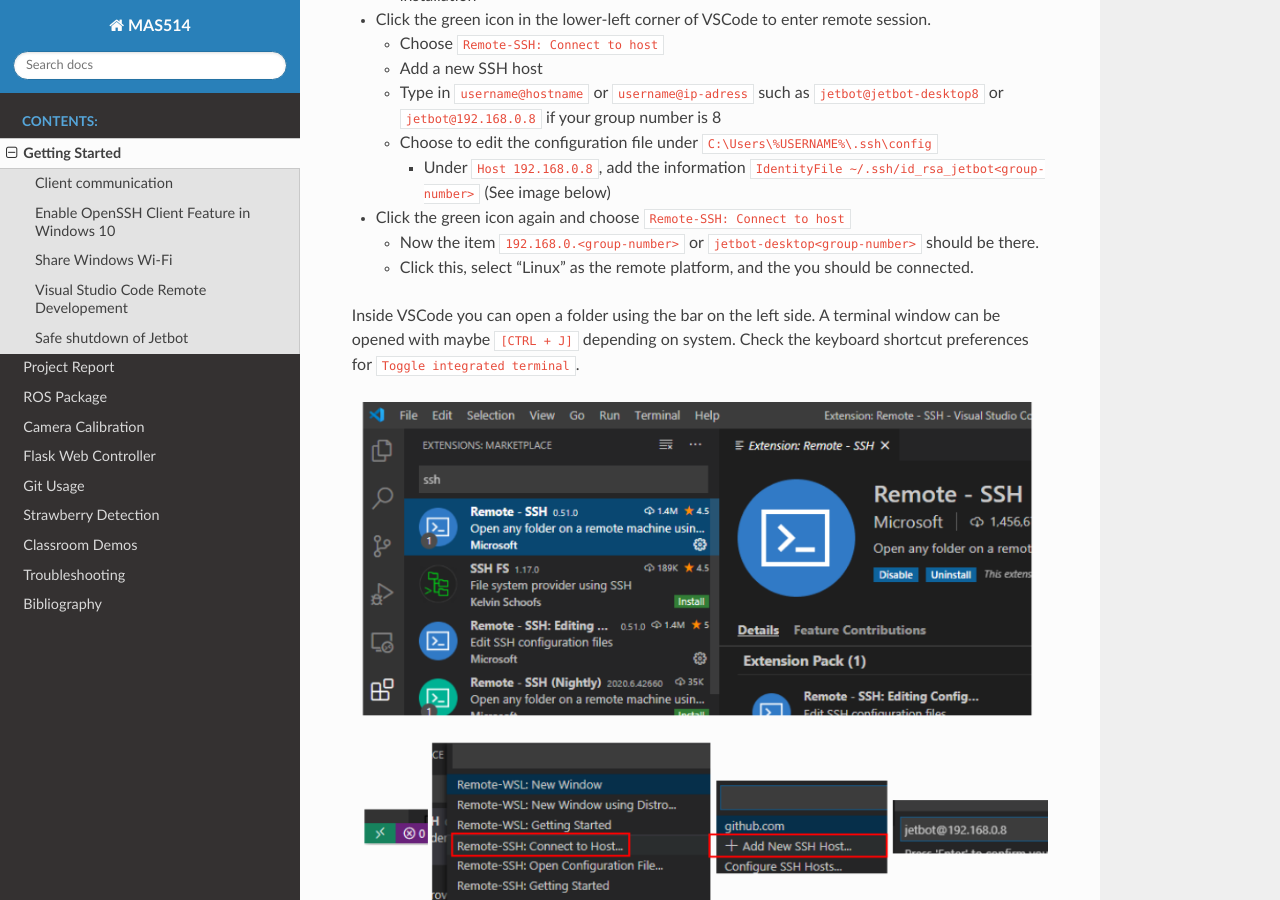
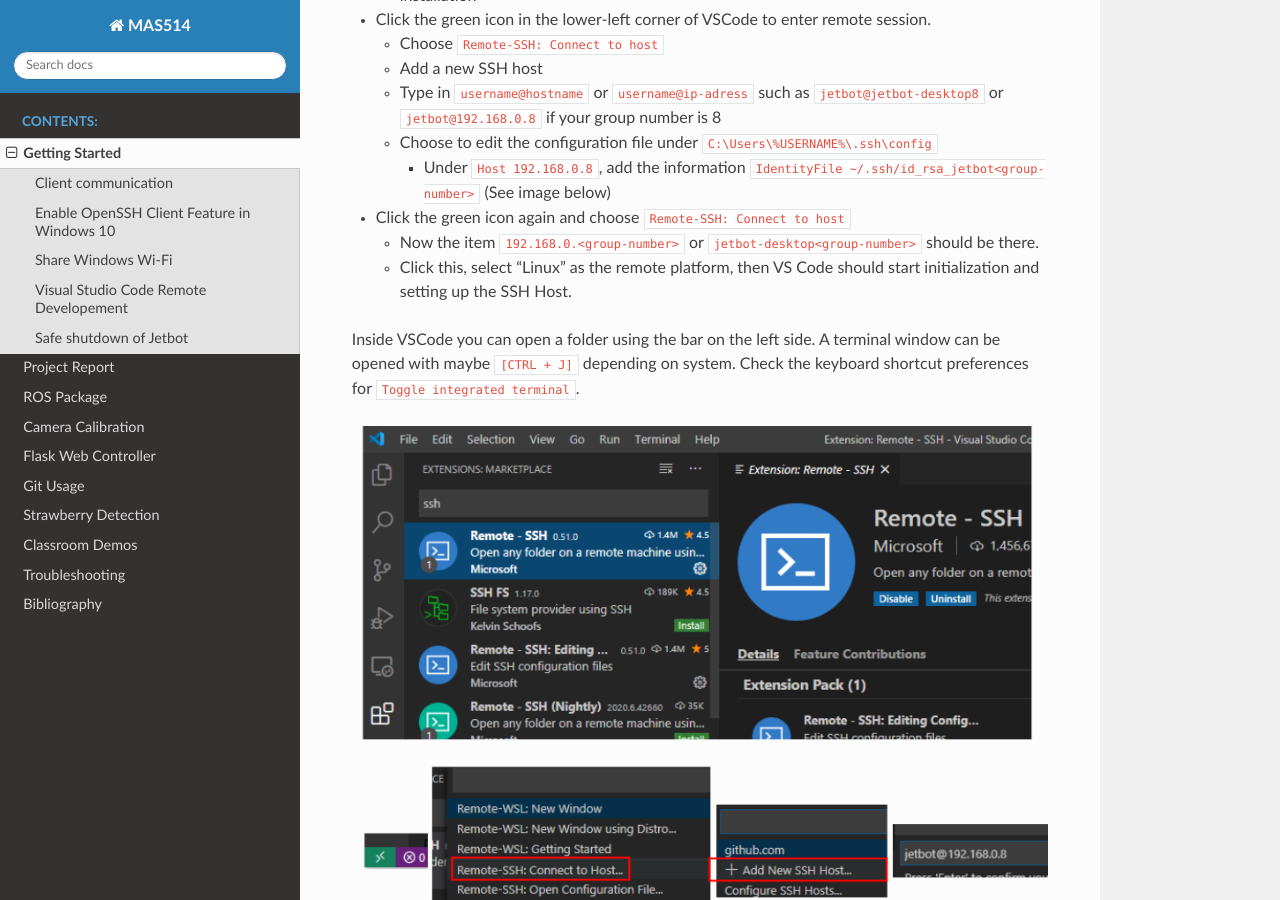
Before and after one commit to Orwatronic/mas_514, a Sphinx documentation site: the page built from docs/src/start.md, in a window 1280 px wide and 900 px high, scrolled down 2705 px. Built offline with Sphinx 7.4.7 and the Read the Docs theme 2.0.0, drawn with Linux system fonts in a browser that asks for light colours.

Commit message:
Update start.md

```diff
--- a/docs/src/start.md
+++ b/docs/src/start.md
@@ -68,7 +68,7 @@
     - Under `Host 192.168.0.8`, add the information `IdentityFile ~/.ssh/id_rsa_jetbot<group-number>` (See image below)
 - Click the green icon again and choose `Remote-SSH: Connect to host`
   - Now the item `192.168.0.<group-number>` or `jetbot-desktop<group-number>` should be there.
-  - Click this, select "Linux" as the remote platform, and the you should be connected.
+  - Click this, select "Linux" as the remote platform, then VS Code should start initialization and setting up the SSH Host.
 
 Inside VSCode you can open a folder using the bar on the left side.
 A terminal window can be opened with maybe `[CTRL + J]` depending on system.
```
